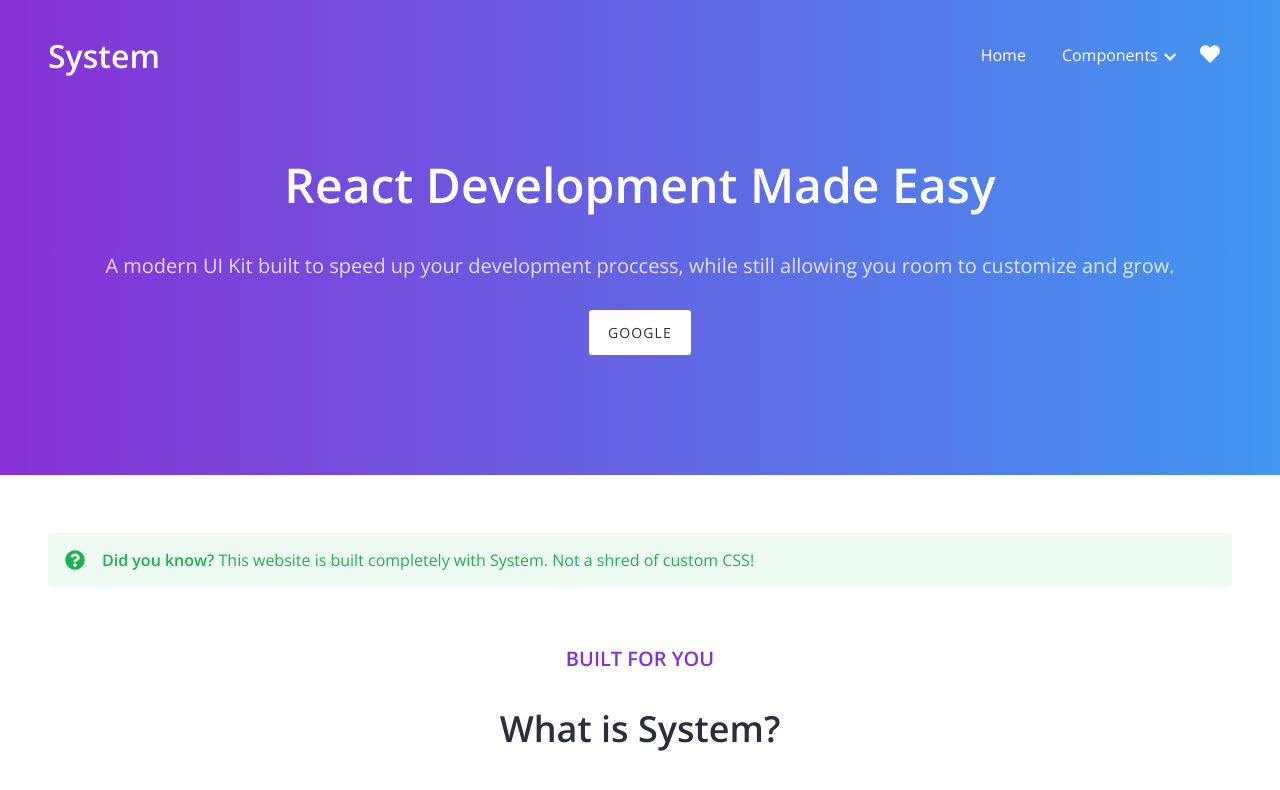
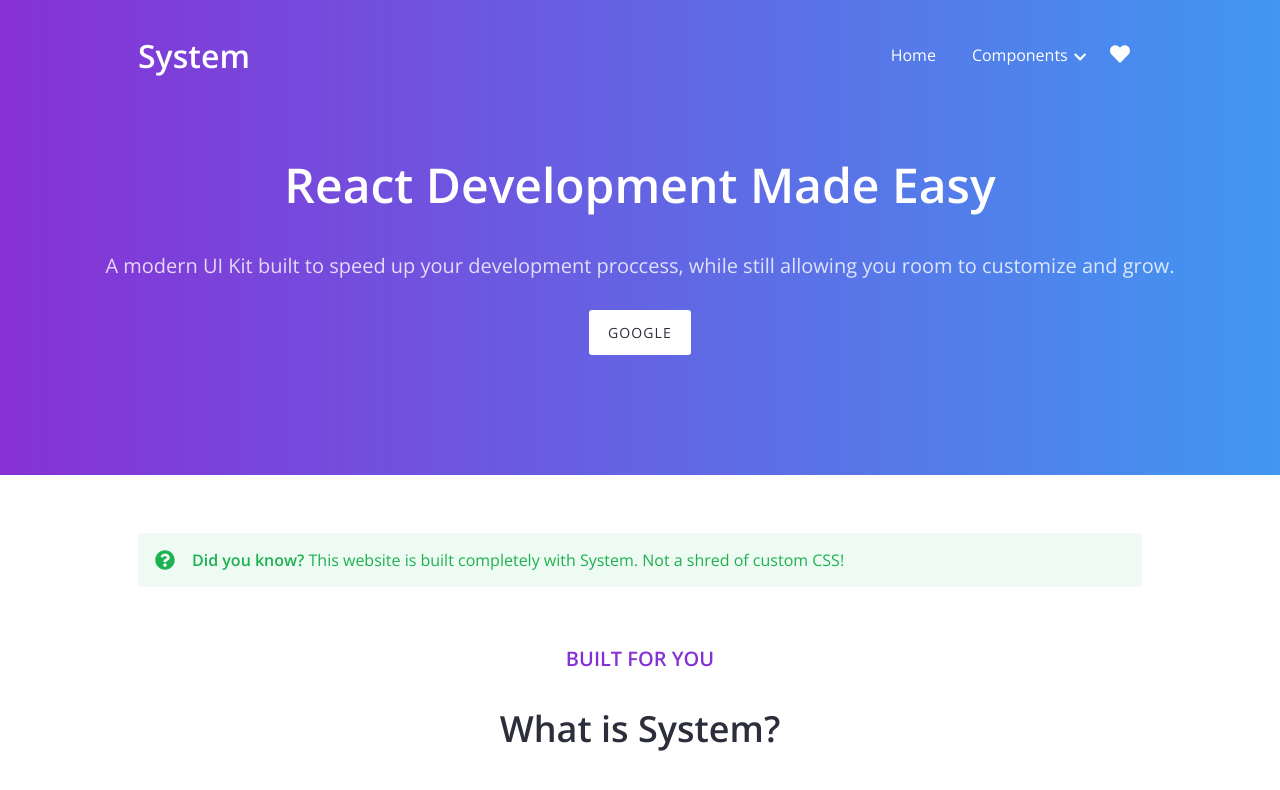
Before and after one commit to jarodpeachey/system-ui-kit, a React app: page / in a window 1280 px wide. Shown: the top 790 px of the page. Built offline with nearby package versions, Linux system fonts and the light colour scheme.

Commit message:
Add nav element, update container widths

```diff
--- a/src/components/Container.js
+++ b/src/components/Container.js
@@ -38,8 +38,8 @@ const StyledContainer = styled.div`
       : props.size === 'sm'
       ? '960'
       : props.size === 'lg'
-      ? '1500'
-      : '1300'}px;
+      ? '1300'
+      : '1100'}px;
   padding-left: 16px;
   padding-right: 16px;
   padding: 0 12px;
--- a/src/components/Navbar.js
+++ b/src/components/Navbar.js
@@ -7,7 +7,7 @@ const Navbar = ({ children, className }) => (
   </Wrapper>
 );
 
-const Wrapper = styled.div`
+const Wrapper = styled.nav`
   display: flex;
   align-items: center;
 `;
```
